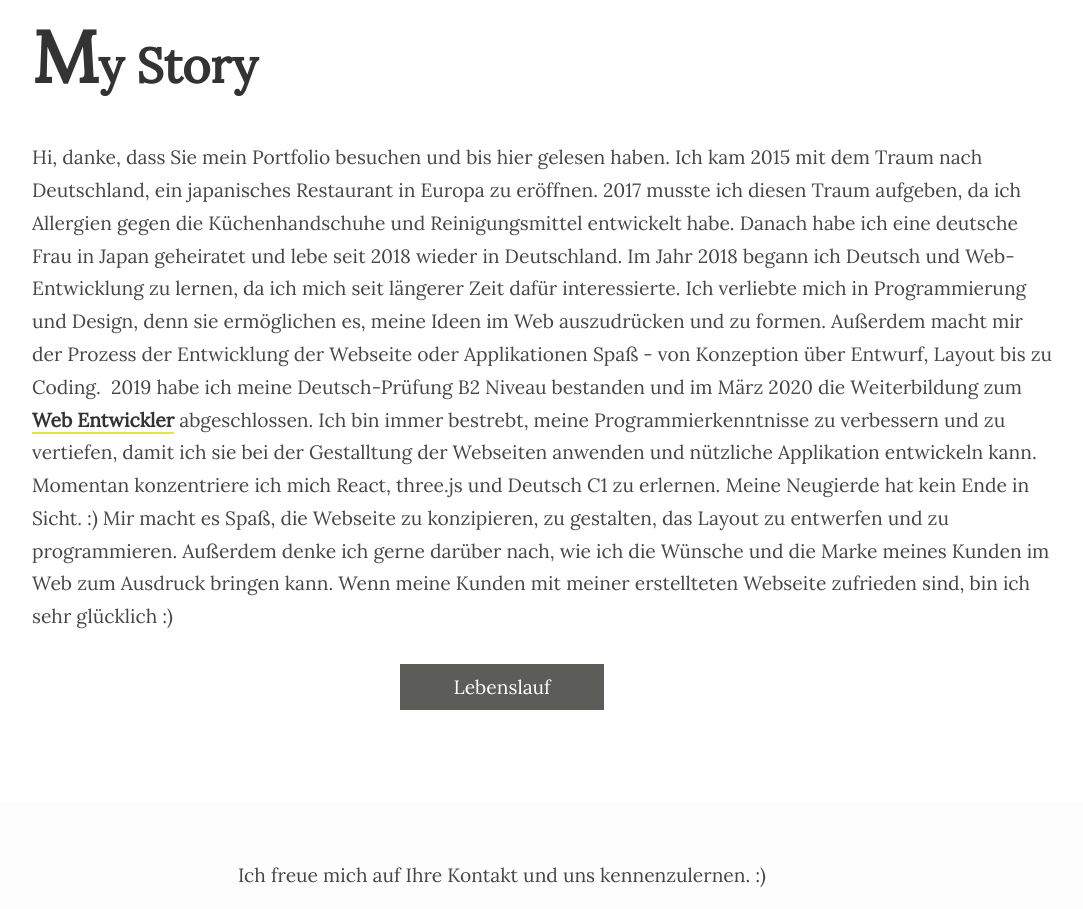
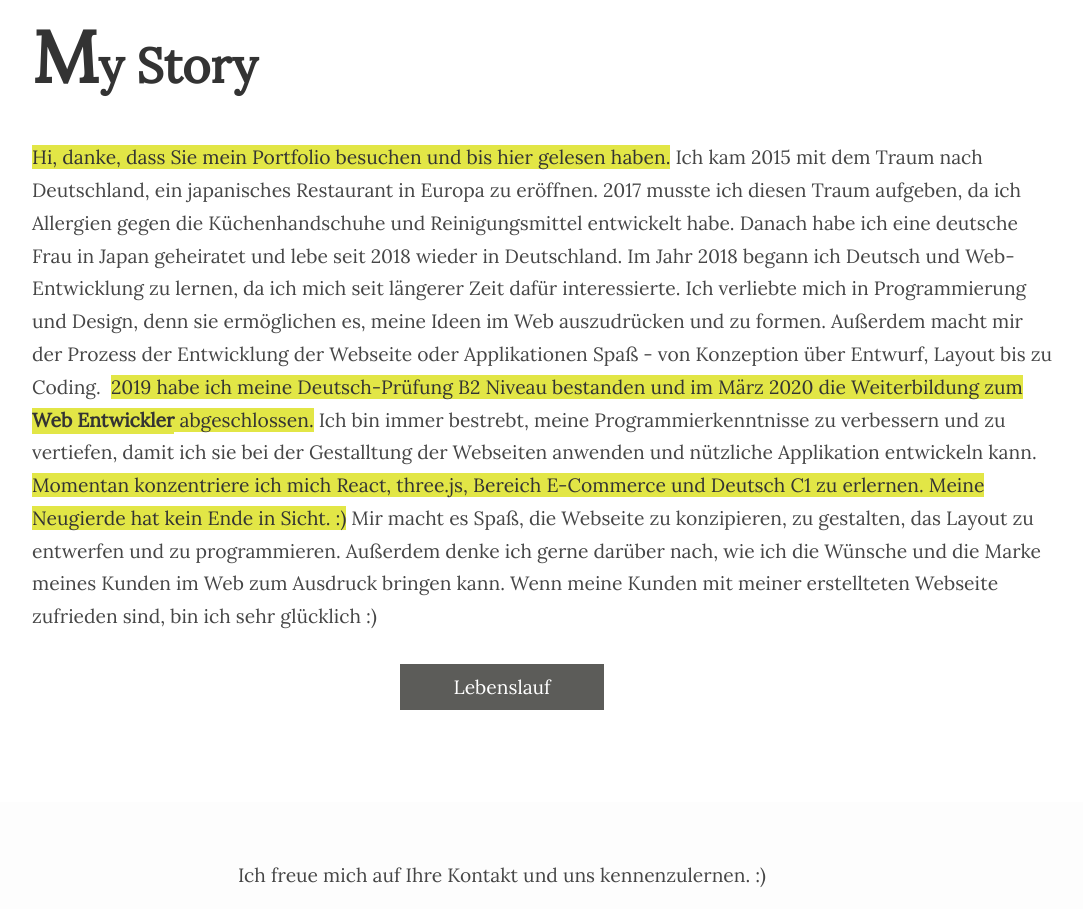
Before and after one commit to Tomstyleuk/github.io, a plain HTML site: page index.html in a window 1280 px wide. Shown: the part 2319-3228 px from the top of the page, without its empty margins (138-1221 px from the left). Drawn offline with nearby package versions, Linux system fonts and the light colour scheme.

Commit message:
Update index.html

```diff
--- a/index.html
+++ b/index.html
@@ -121,10 +121,10 @@
 
         <h1 id="ueberschrift" class="mystory">My Story</h1>
         <section id="about" class="fadeInUp">
-            <p>Hi, danke, dass Sie mein Portfolio besuchen und bis hier gelesen haben. Ich kam 2015 mit dem Traum nach Deutschland, ein japanisches Restaurant in Europa zu eröffnen. 2017 musste ich diesen Traum aufgeben, da ich Allergien gegen die Küchenhandschuhe und Reinigungsmittel entwickelt habe. Danach habe ich eine deutsche Frau in Japan geheiratet und lebe seit 2018 wieder in Deutschland. Im Jahr 2018 begann ich Deutsch und Web-Entwicklung zu lernen, da ich mich seit längerer Zeit dafür interessierte. Ich verliebte mich in Programmierung und Design, denn sie ermöglichen es, meine Ideen im Web auszudrücken und zu formen. Außerdem macht mir der Prozess der Entwicklung der Webseite oder Applikationen Spaß - von Konzeption über Entwurf, Layout bis zu Coding.
-                    2019 habe ich meine Deutsch-Prüfung B2 Niveau bestanden und im März 2020 die Weiterbildung zum <strong>
-                    <a href="https://www.wbstraining.de/weiterbildung-web- developer-webmasters-zertifizierung/" class="wbslink" title="zum Web Frontend Developer Kurs" target="_blank">Web Entwickler</a></strong> abgeschlossen.
-            Ich bin immer bestrebt, meine Programmierkenntnisse zu verbessern und zu vertiefen, damit ich sie bei der Gestalltung der Webseiten anwenden und nützliche Applikation entwickeln kann. Momentan konzentriere ich mich React, three.js und Deutsch C1 zu erlernen. Meine Neugierde hat kein Ende in Sicht. :) Mir macht es Spaß, die Webseite zu konzipieren, zu gestalten, das Layout zu entwerfen und zu programmieren. Außerdem denke ich gerne darüber nach, wie ich die Wünsche und die Marke meines Kunden im Web zum Ausdruck bringen kann.
+            <p><span class="highlight">Hi, danke, dass Sie mein Portfolio besuchen und bis hier gelesen haben.</span> Ich kam 2015 mit dem Traum nach Deutschland, ein japanisches Restaurant in Europa zu eröffnen. 2017 musste ich diesen Traum aufgeben, da ich Allergien gegen die Küchenhandschuhe und Reinigungsmittel entwickelt habe. Danach habe ich eine deutsche Frau in Japan geheiratet und lebe seit 2018 wieder in Deutschland. Im Jahr 2018 begann ich Deutsch und Web-Entwicklung zu lernen, da ich mich seit längerer Zeit dafür interessierte. Ich verliebte mich in Programmierung und Design, denn sie ermöglichen es, meine Ideen im Web auszudrücken und zu formen. Außerdem macht mir der Prozess der Entwicklung der Webseite oder Applikationen Spaß - von Konzeption über Entwurf, Layout bis zu Coding.
+                    <span class="highlight">2019 habe ich meine Deutsch-Prüfung B2 Niveau bestanden und im März 2020 die Weiterbildung zum <strong>
+                    <a href="https://www.wbstraining.de/weiterbildung-web- developer-webmasters-zertifizierung/" class="wbslink" title="zum Web Frontend Developer Kurs" target="_blank">Web Entwickler</a></strong> abgeschlossen.</span>
+            Ich bin immer bestrebt, meine Programmierkenntnisse zu verbessern und zu vertiefen, damit ich sie bei der Gestalltung der Webseiten anwenden und nützliche Applikation entwickeln kann. <span class="highlight">Momentan konzentriere ich mich React, three.js, Bereich E-Commerce und Deutsch C1 zu erlernen. Meine Neugierde hat kein Ende in Sicht. :)</span> Mir macht es Spaß, die Webseite zu konzipieren, zu gestalten, das Layout zu entwerfen und zu programmieren. Außerdem denke ich gerne darüber nach, wie ich die Wünsche und die Marke meines Kunden im Web zum Ausdruck bringen kann.
             Wenn meine Kunden mit meiner erstellteten Webseite zufrieden sind, bin ich sehr glücklich :)</p>
             <h2><a href="images/Neu_Lebenslauf.pdf" id="lebenslauf" title="Schauen Sie meine Lebenslauf" target="_blank">Lebenslauf</a></h2>
         </section><!-- story -->
```
